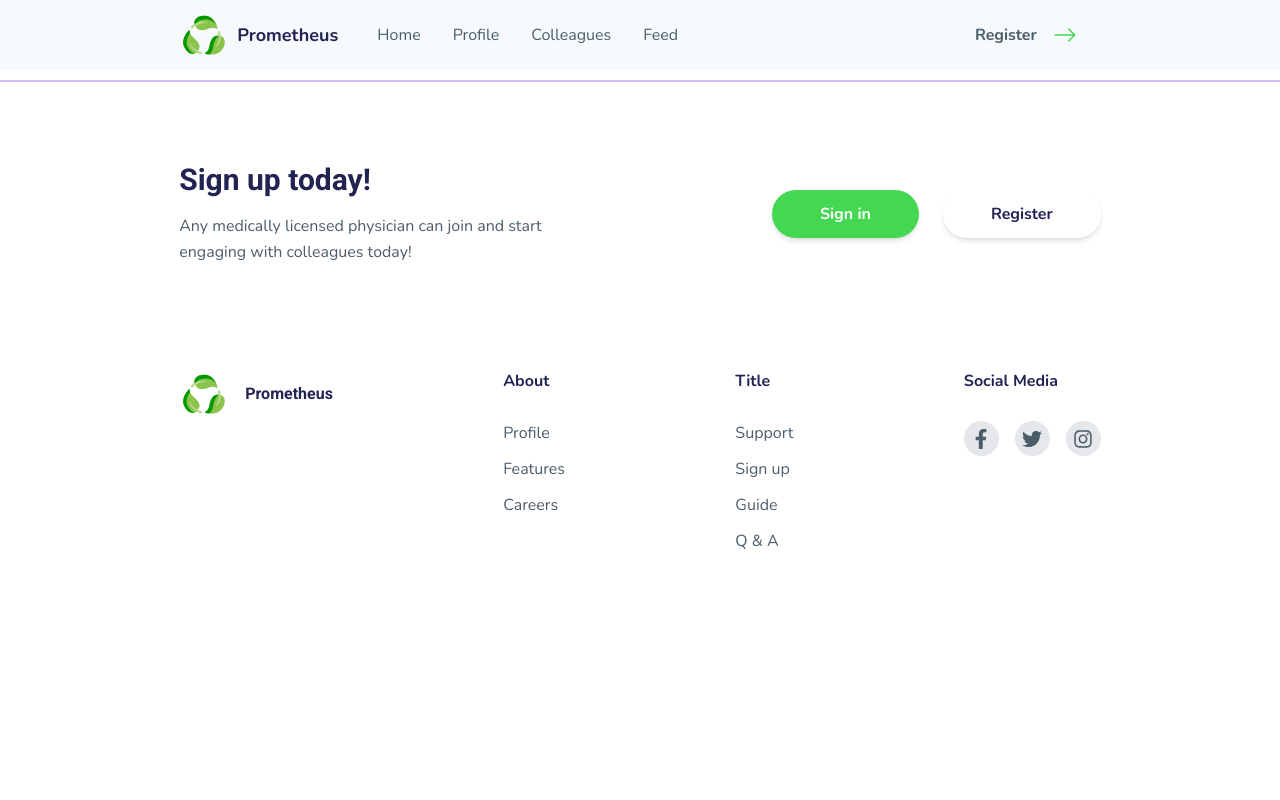
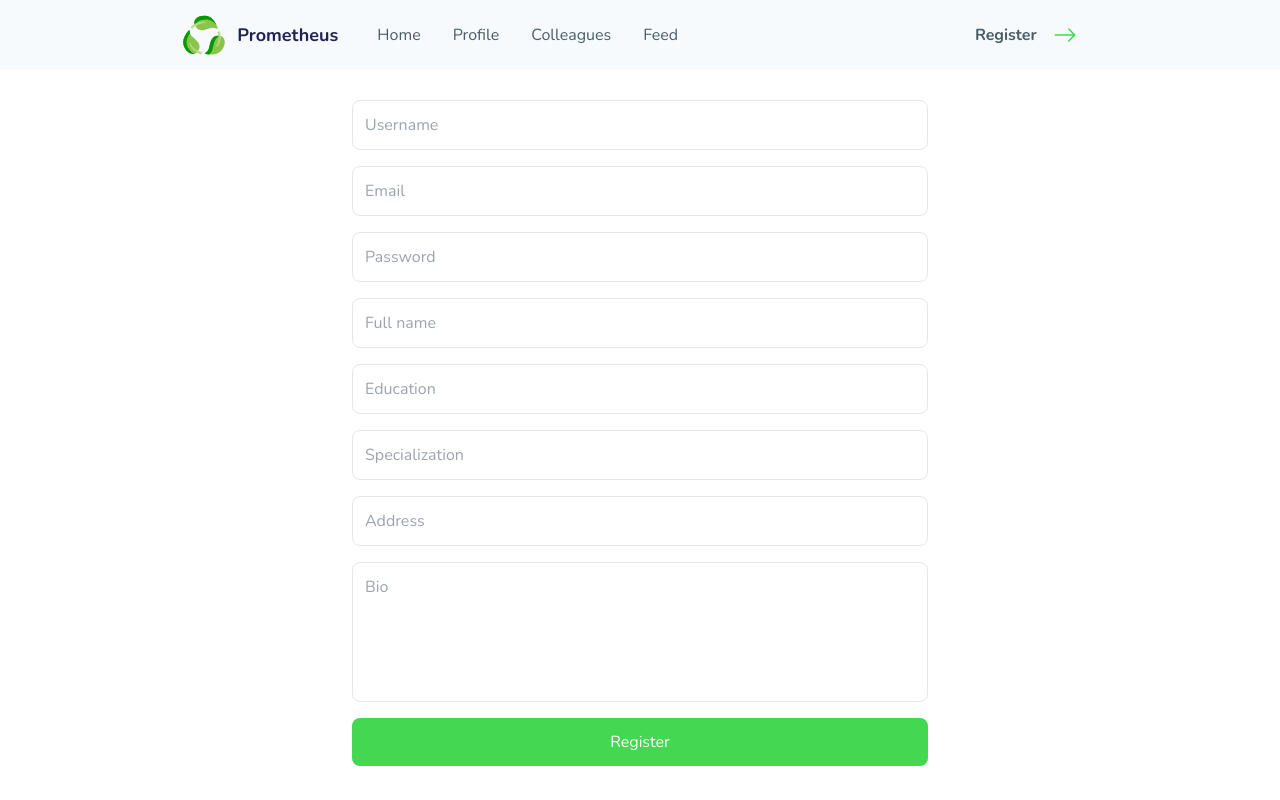
Before and after one commit to sifatulrabbi/social-media-app, a React (Create React App) app in the folder apps/web/: page /register in a window 1280 px wide. Shown: the top 800 px of the page. Built offline with nearby package versions, Linux system fonts and the light colour scheme.

Commit message:
feat: login and register page

```diff
--- a/apps/web/package.json
+++ b/apps/web/package.json
@@ -6,6 +6,7 @@
     "@testing-library/jest-dom": "^5.16.4",
     "@testing-library/react": "^13.2.0",
     "@testing-library/user-event": "^13.5.0",
+    "axios": "^0.27.2",
     "react": "^18.1.0",
     "react-dom": "^18.1.0",
     "react-icons": "^4.3.1",
--- a/apps/web/src/App.jsx
+++ b/apps/web/src/App.jsx
@@ -4,19 +4,24 @@ import Home from './components/pages/Home';
 import Navbar from './components/Navbar';
 import Profile from './components/pages/Profile';
 import Footer from './components/Footer';
+import AuthContextProvider from './contexts/AuthContext';
+import Login from './components/pages/Login';
+import Register from './components/pages/Register';
 
 function App() {
   return (
-    <>
+    <AuthContextProvider>
       <Navbar />
       <Routes>
         <Route path="/" element={<Home />} />
         <Route path="/profile" element={<Profile />} />
         <Route path="/feed" element={<Home />} />
         <Route path="/colleagues" element={<Home />} />
+        <Route path="/login" element={<Login />} />
+        <Route path="/register" element={<Register />} />
       </Routes>
       <Footer />
-    </>
+    </AuthContextProvider>
   );
 }
 
--- a/apps/web/src/components/Footer.jsx
+++ b/apps/web/src/components/Footer.jsx
@@ -1,6 +1,7 @@
 import React from 'react';
 import {logo} from '../images';
 import {FaFacebookF, FaTwitter, FaInstagram} from 'react-icons/fa';
+import {Link} from 'react-router-dom';
 
 const Footer = () => {
   return (
@@ -16,8 +17,12 @@ const Footer = () => {
           </p>
         </div>
         <div className="flex flex-row gap-6">
-          <button className="btn-primary">Sign in</button>
-          <button className="btn-secondary">Register</button>
+          <Link to="/login" className="btn-primary">
+            Sign in
+          </Link>
+          <Link to="/register" className="btn-secondary">
+            Register
+          </Link>
         </div>
       </div>
       {/* footer bottom */}
--- a/apps/web/src/components/Navbar.jsx
+++ b/apps/web/src/components/Navbar.jsx
@@ -36,12 +36,13 @@ const Navbar = () => {
             </NavLink>
           </li>
         </ul>
-        <button
+        <Link
+          to="/register"
           className={`font-bold px-6 py-3 w-max flex flex-row items-center gap-4`}
         >
           <span>Register</span>
           <BsArrowRight className={`text-2xl fill-primary`} />
-        </button>
+        </Link>
       </div>
     </div>
   );
--- /dev/null
+++ b/apps/web/src/components/pages/Login.jsx
@@ -0,0 +1,32 @@
+import React from 'react';
+
+const Login = () => {
+  return (
+    <div className="flex flex-col justify-center items-center mt-[100px]">
+      <form className="w-full max-w-xl flex flex-col gap-4">
+        <input
+          className="rounded-lg w-full border-[1px] p-3 outline-none"
+          type="text"
+          name="username"
+          required
+          placeholder="Username"
+        />
+        <input
+          className="rounded-lg w-full border-[1px] p-3 outline-none"
+          type="password"
+          name="password"
+          placeholder="Password"
+          required
+        />
+        <button
+          type="submit"
+          className="rounded-lg bg-primary text-white px-6 py-3 hover:bg-opacity-80 transition-all"
+        >
+          Sign in
+        </button>
+      </form>
+    </div>
+  );
+};
+
+export default Login;
--- /dev/null
+++ b/apps/web/src/components/pages/Register.jsx
@@ -0,0 +1,70 @@
+import React from 'react';
+
+const Register = () => {
+  return (
+    <div className="flex flex-col justify-center items-center mt-[100px]">
+      <form className="w-full max-w-xl flex flex-col gap-4">
+        <input
+          className="rounded-lg w-full border-[1px] p-3 outline-none"
+          type="text"
+          name="username"
+          required
+          placeholder="Username"
+        />
+        <input
+          className="rounded-lg w-full border-[1px] p-3 outline-none"
+          type="email"
+          name="email"
+          required
+          placeholder="Email"
+        />
+        <input
+          className="rounded-lg w-full border-[1px] p-3 outline-none"
+          type="password"
+          name="password"
+          placeholder="Password"
+          required
+        />
+        <input
+          className="rounded-lg w-full border-[1px] p-3 outline-none"
+          type="text"
+          name="fullname"
+          required
+          placeholder="Full name"
+        />
+        <input
+          className="rounded-lg w-full border-[1px] p-3 outline-none"
+          type="text"
+          name="education"
+          required
+          placeholder="Education"
+        />
+        <input
+          className="rounded-lg w-full border-[1px] p-3 outline-none"
+          type="text"
+          name="specialization"
+          placeholder="Specialization"
+        />
+        <input
+          className="rounded-lg w-full border-[1px] p-3 outline-none"
+          type="text"
+          name="address"
+          placeholder="Address"
+        />
+        <textarea
+          className="rounded-lg w-full border-[1px] p-3 outline-none resize-none h-[140px]"
+          name="bio"
+          placeholder="Bio"
+        ></textarea>
+        <button
+          type="submit"
+          className="rounded-lg bg-primary text-white px-6 py-3 hover:bg-opacity-80 transition-all"
+        >
+          Register
+        </button>
+      </form>
+    </div>
+  );
+};
+
+export default Register;
--- /dev/null
+++ b/apps/web/src/contexts/AuthContext.jsx
@@ -0,0 +1,34 @@
+import React, {createContext, useContext, useState} from 'react';
+import axios from 'axios';
+
+const AuthContext = createContext(null);
+
+export function useAuthContext() {
+  return useContext(AuthContext);
+}
+
+const AuthContextProvider = ({children}) => {
+  const [user, setUser] = useState(null);
+
+  async function login(username, password) {
+    try {
+      const response = await axios.post(
+        'https://localhost:8080/api/v1/auth/login',
+        {username, password},
+      );
+
+      const profile = await response.data.data;
+      setUser(profile);
+    } catch (err) {
+      console.error(err);
+    }
+  }
+
+  return (
+    <AuthContext.Provider value={{user, setUser, login}}>
+      {children}
+    </AuthContext.Provider>
+  );
+};
+
+export default AuthContextProvider;
```
Also changed, not shown: 1 other file (tests, documents, lock files or other folders).
